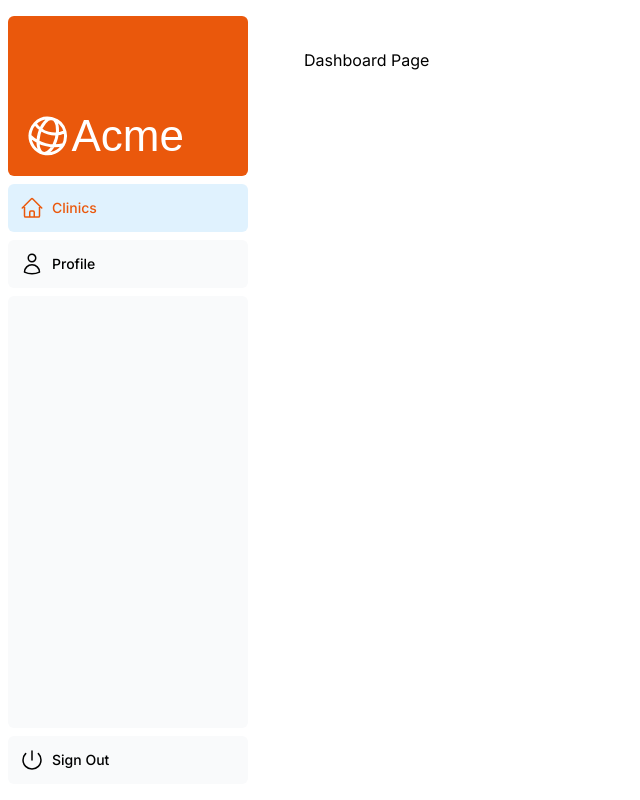
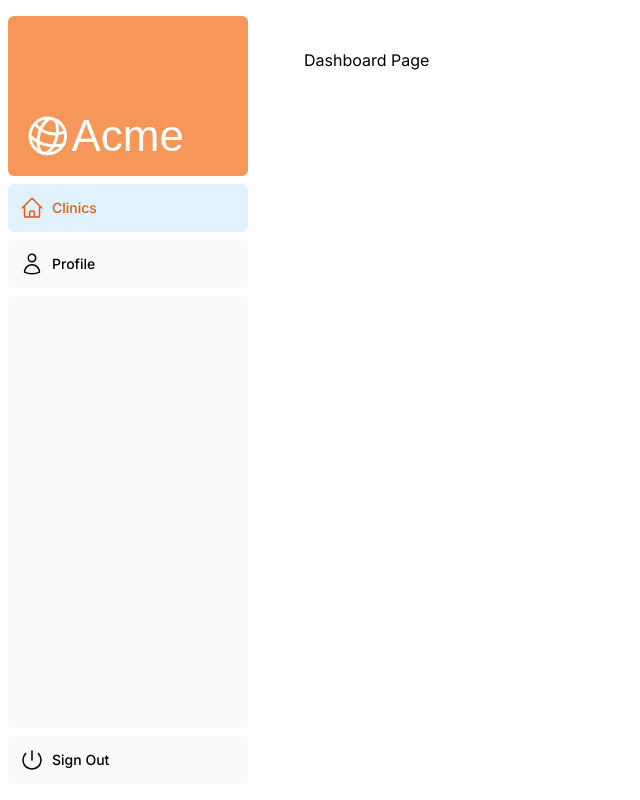
Before and after one commit to rwonger/skip-the-clinics, a Next.js app: page /dashboard in a window 1280 px wide. Shown: the whole page, without its empty margins (0-640 px from the left). Built offline with nearby package versions, Linux system fonts and the light colour scheme; a web font is replaced by a local one.

Commit message:
Fix color

```diff
--- a/app/ui/dashboard/sidenav.tsx
+++ b/app/ui/dashboard/sidenav.tsx
@@ -7,7 +7,7 @@ export default function SideNav() {
   return (
     <div className="flex h-full flex-col px-3 py-4 md:px-2">
       <Link
-        className="mb-2 flex h-20 items-end justify-start rounded-md bg-orange-600 p-4 md:h-40"
+        className="mb-2 flex h-20 items-end justify-start rounded-md bg-clinicCustomColor-400 p-4 md:h-40"
         href="/"
       >
         <div className="w-32 text-white md:w-40">
--- a/tailwind.config.ts
+++ b/tailwind.config.ts
@@ -17,6 +17,10 @@ const config: Config = {
           500: '#0070F3',
           600: '#2F6FEB',
         },
+        clinicCustomColor: {
+          400: '#f79659',
+          500: '#f3b455',
+        }
       },
     },
     keyframes: {
```
